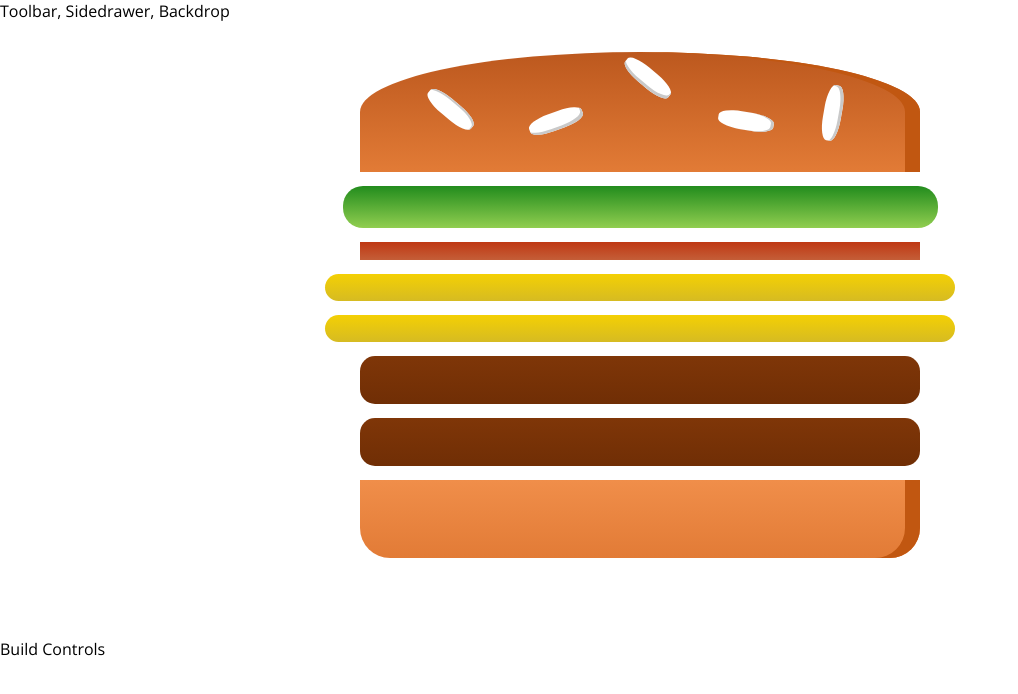
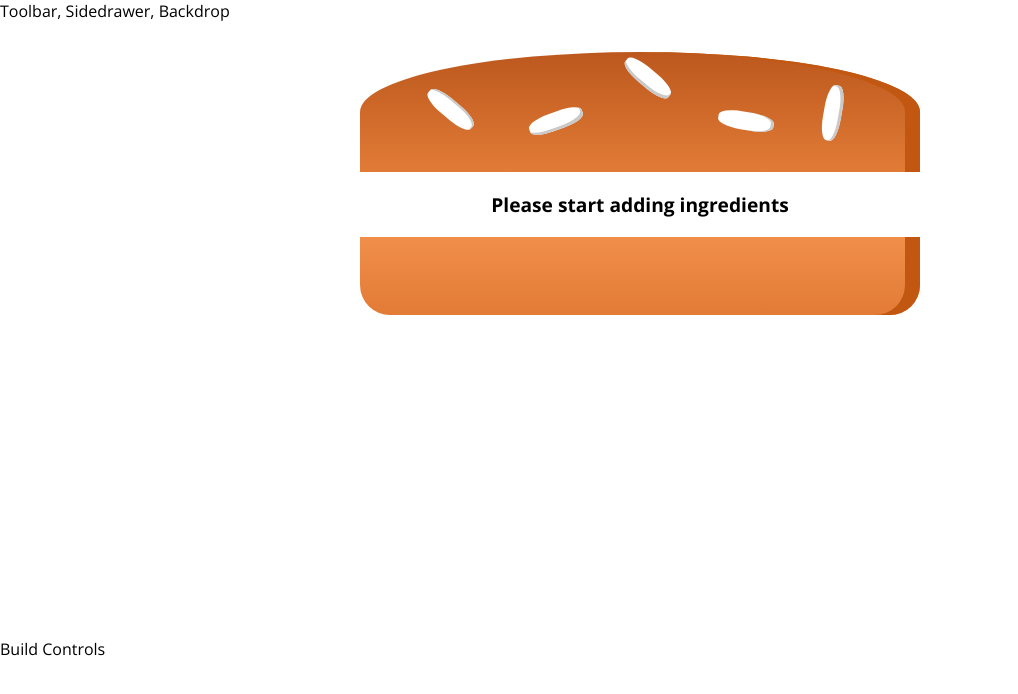
Before and after one commit to ddd-37/maxReact, a React (Create React App) app: page / in a window 1280 px wide. Shown: the top 694 px of the page, without its empty margins (0-1018 px from the left). Built offline with nearby package versions, Linux system fonts and the light colour scheme.

Commit message:
setup dynamic incredients

```diff
--- a/src/components/Burger/Burger.js
+++ b/src/components/Burger/Burger.js
@@ -4,11 +4,21 @@
 
 const burger = props => {
   // We need to transform the state object (ingredients) into an array of BurgerIngredient components
-  const transformedIngredients = Object.keys(props.ingredients).map(igKey => {
-    return [...Array(props.ingredients[igKey])].map((_, i) => {
-      return <BurgerIngredient key={igKey + i} type={igKey} />;
-    });
-  });
+  let transformedIngredients = Object.keys(props.ingredients)
+    .map(igKey => {
+      return [...Array(props.ingredients[igKey])].map((_, i) => {
+        return <BurgerIngredient key={igKey + i} type={igKey} />;
+      });
+    })
+    .reduce((arr, el) => {
+      // We need to check to see if anything is actually in the array (flattten the array)
+      return arr.concat(el);
+    }, []);
+
+  if (transformedIngredients.length === 0) {
+    transformedIngredients = <p>Please start adding ingredients</p>;
+  }
+  console.log("TCL: transformedIngredients", transformedIngredients);
 
   return (
     <div className={classes.Burger}>
--- a/src/containers/BurgerBuilder/BurgerBuilder.js
+++ b/src/containers/BurgerBuilder/BurgerBuilder.js
@@ -4,10 +4,10 @@
 class BurgerBuilder extends Component {
   state = {
     ingredients: {
-      salad: 1,
-      bacon: 1,
-      cheese: 2,
-      meat: 2
+      salad: 0,
+      bacon: 0,
+      cheese: 0,
+      meat: 0
     }
   };
   render() {
```
